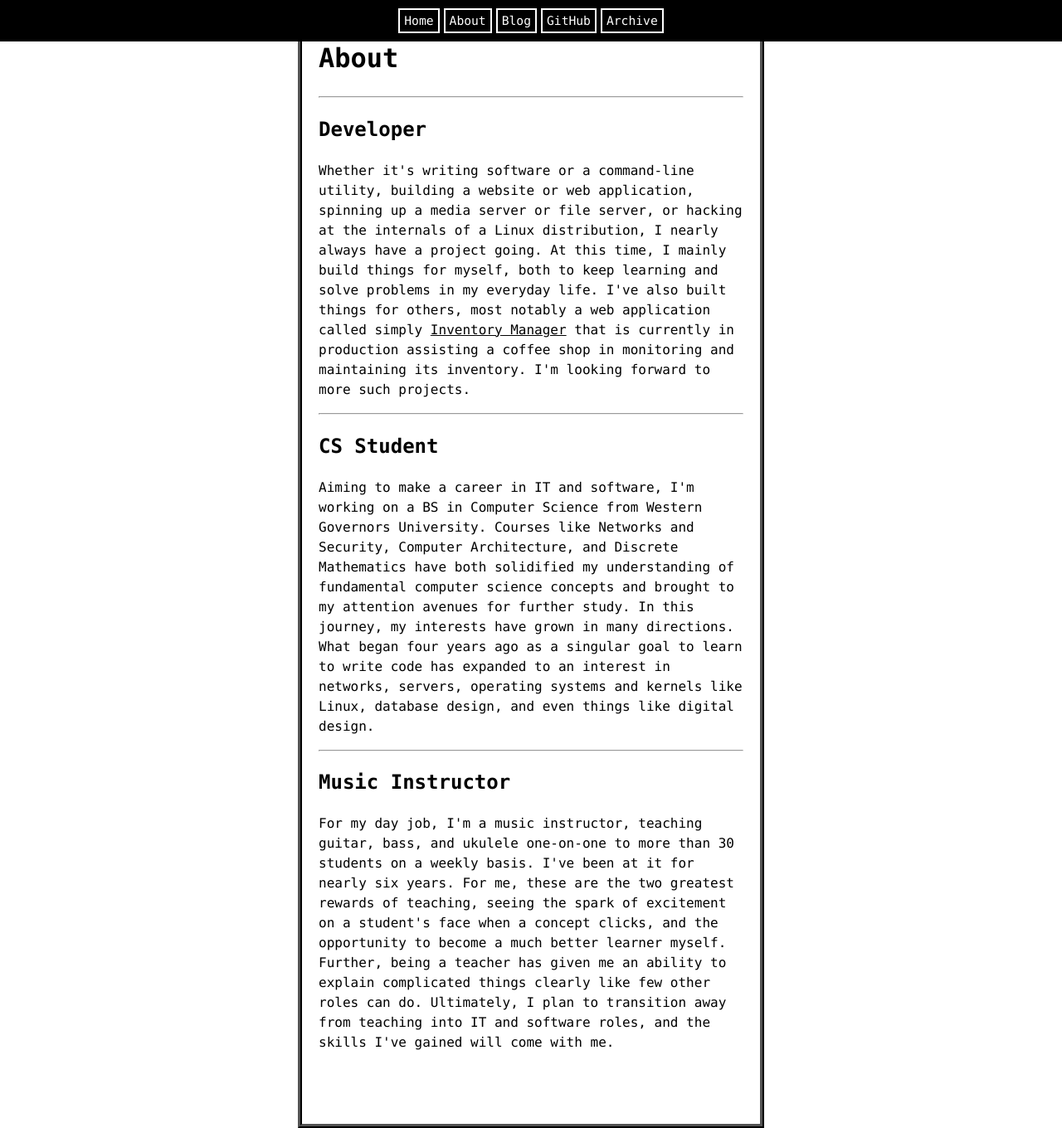
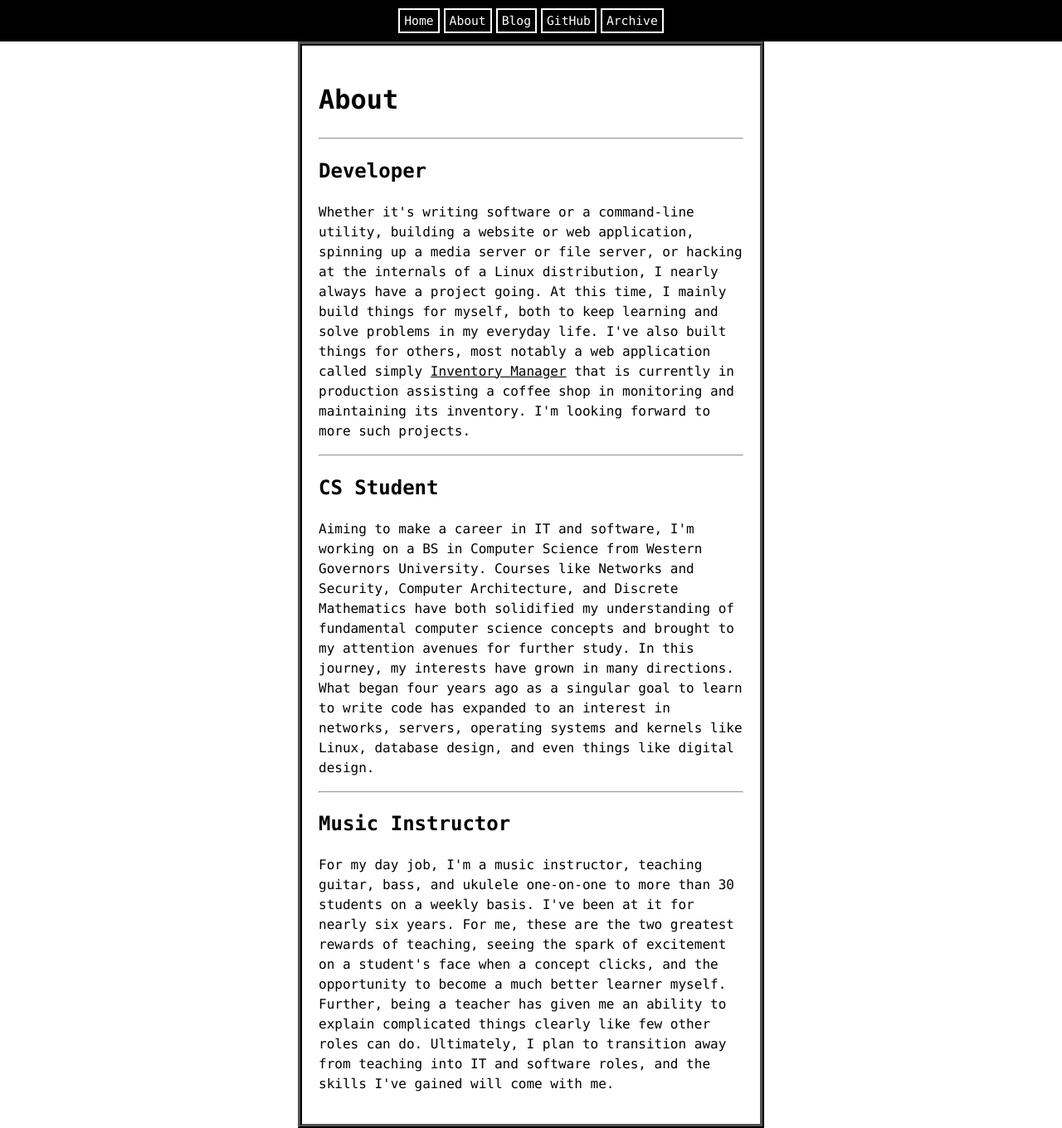
Before and after one commit to seandavidreed/seandavidreed.github.io, a Jekyll site: the page built from about.html, in a window 1280 px wide and 1360 px high. Shown: the whole window at 83% size. Built offline with Jekyll 4.4.1, drawn with Linux system fonts in a browser that asks for light colours.

Commit message:
Fix typo

```diff
--- a/css/styles.scss
+++ b/css/styles.scss
@@ -71,7 +71,7 @@ body {
 		overflow: scroll;
 		border: 5px ridge;
 		border-color: black;
-		margin-too: 50px;
+		margin-top: 50px;
 	}
 
 	/* UNIVERSAL CODE BLOCK SETTINGS */
```
